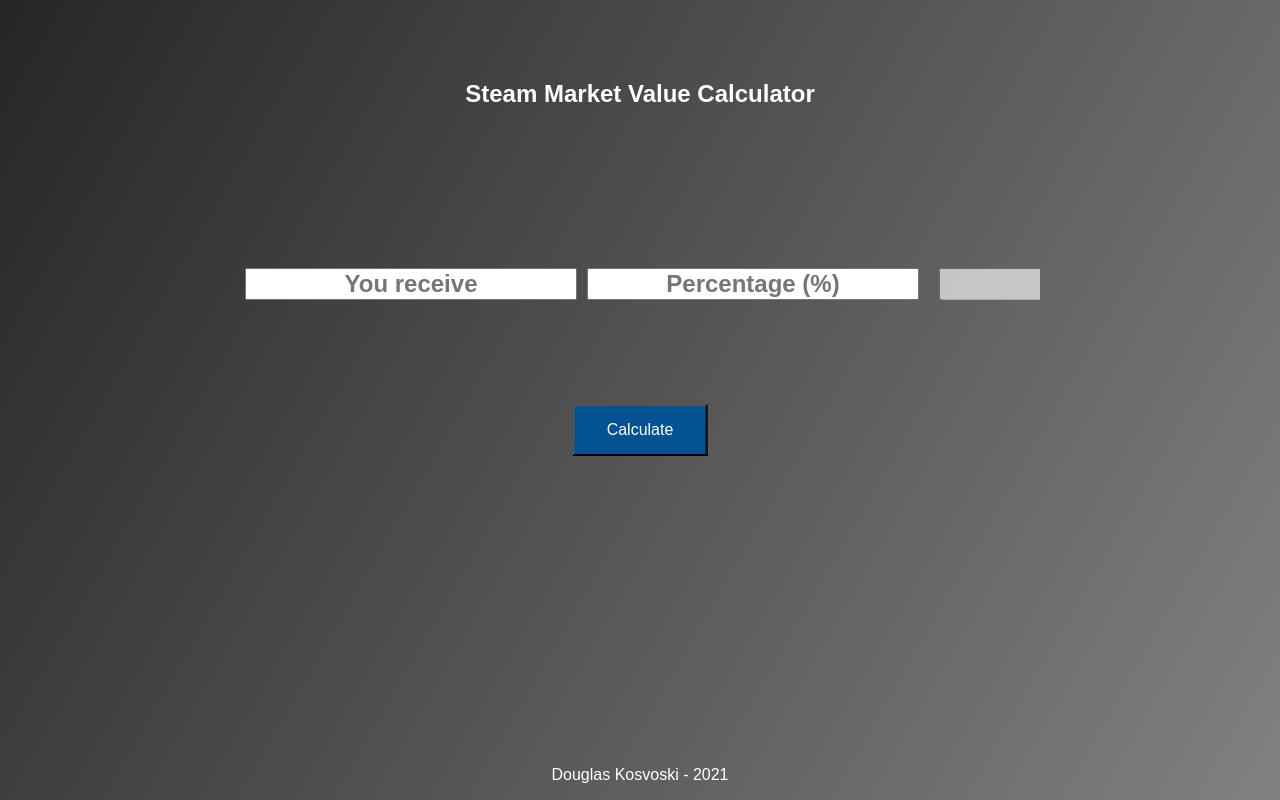
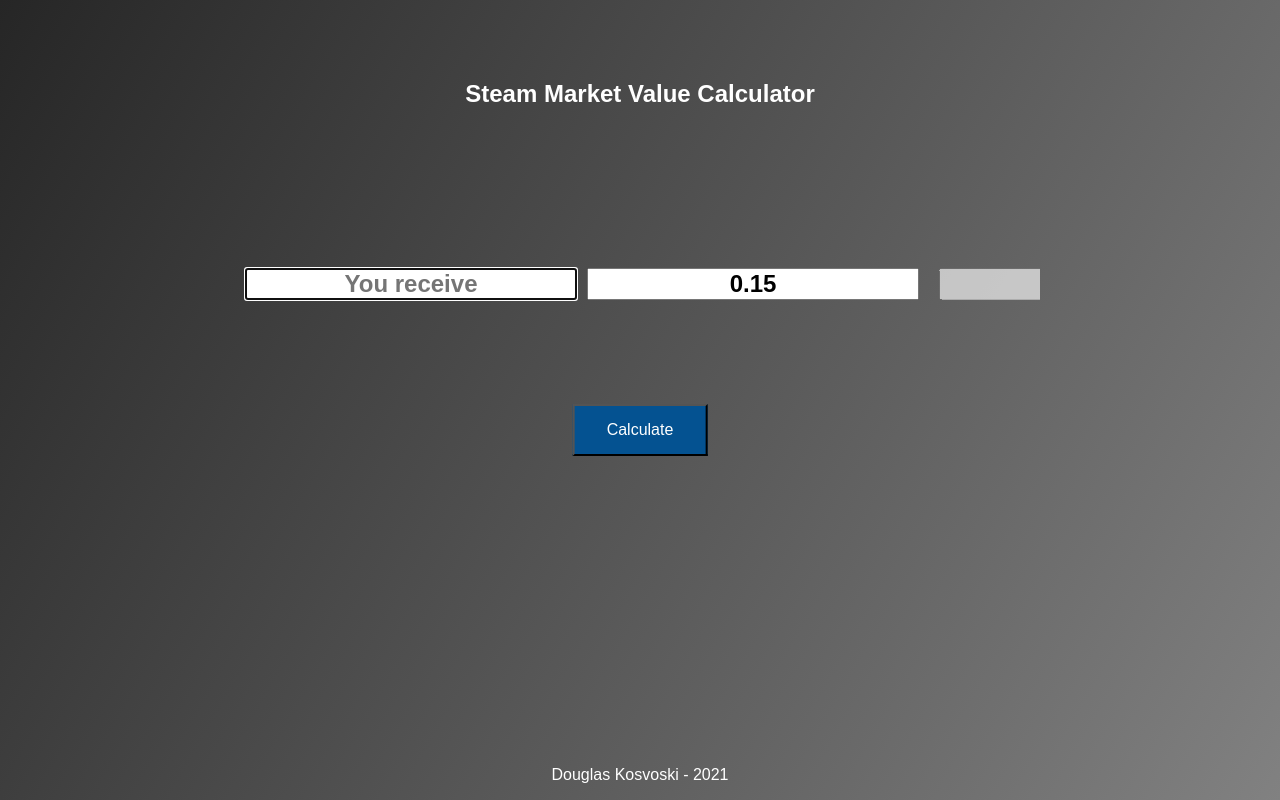
Before and after one commit to DouglasKosvoski/Expense-Tracker, a plain HTML site: page index.html in a window 1280 px wide. Drawn offline with Linux system fonts and the light colour scheme.

Commit message:
Default percentage and autofocus input

```diff
--- a/index.html
+++ b/index.html
@@ -6,8 +6,8 @@
   <h2>Steam Market Value Calculator</h2>
 
   <section class="container flex">
-    <input class="item flex-item-1" type="number" id="receive" name="receive" placeholder="You receive">
-    <input class="item flex-item-1" type="number" id="percentage" name="percentage" placeholder="Percentage (%)">
+    <input class="item flex-item-1" onchange="reply_click()" type="number" id="receive" name="receive" placeholder="You receive" autofocus>
+    <input class="item flex-item-1" type="number" id="percentage" name="percentage" value="0.15">
     <p class="item ">=</p>
     <input class="item flex-item-1" type="number" id="pays" name="pays" placeholder="Buyer pays" disabled="True">
   </section>
```
